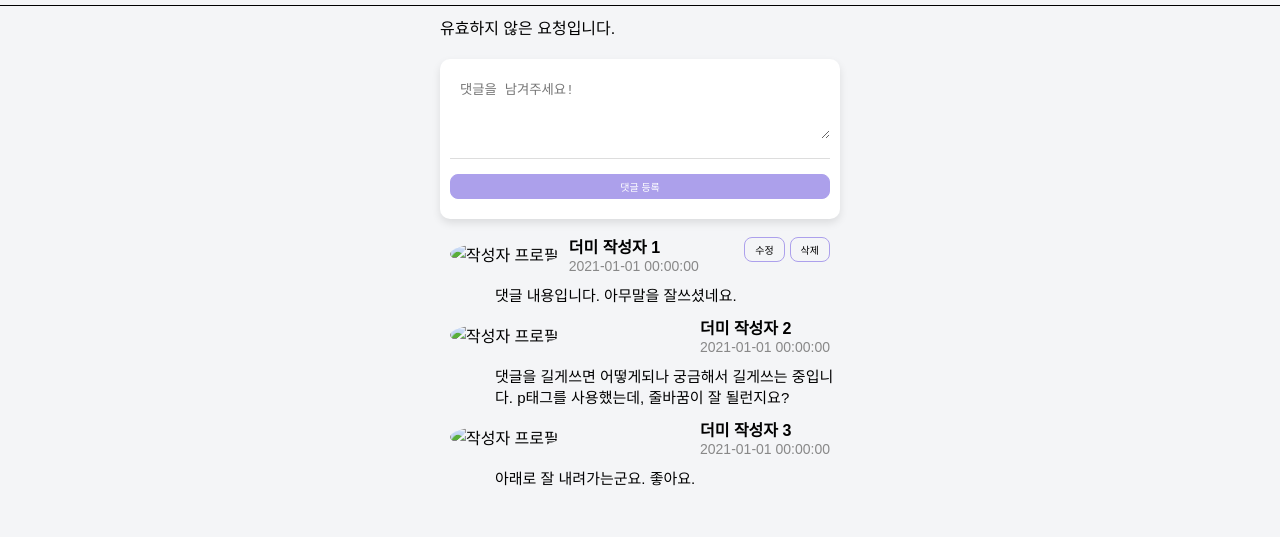
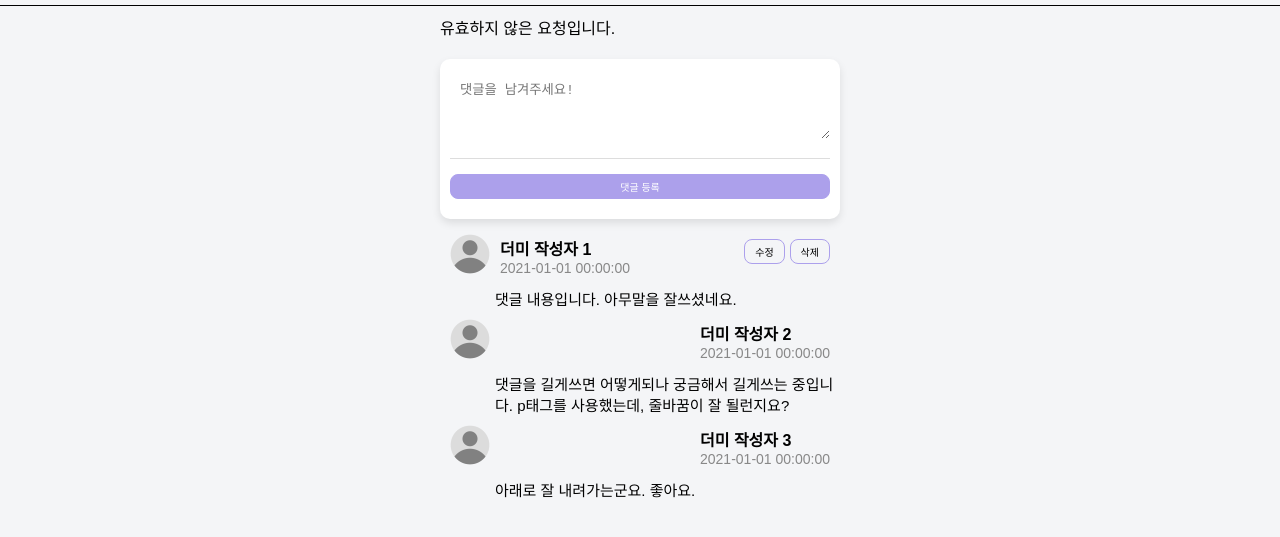
Before and after one commit to 100-hours-a-week/2-siena-eom-community-fe-1, a website: page html/post-show.html in a window 1280 px wide. Shown: the part 85-622 px from the top of the page. Drawn offline with Linux system fonts and the light colour scheme; no server answers; sample sign-in values are in the browser's storage.

Commit message:
[fix] rename image references in HTML

```diff
--- a/html/post-show.html
+++ b/html/post-show.html
@@ -32,7 +32,7 @@
             </div>
             <div class="post-info">
                 <div class="post-author">
-                    <img class="profile-icon2" src="../images/user.png" alt="작성자 프로필" />
+                    <img class="profile-icon2" src="../images/default-profile.png" alt="작성자 프로필" />
                 </div>
                 <div class="post-info-2">
                     <span class="author-name">더미 작성자 1</span>
@@ -88,7 +88,7 @@
 
                 <div class="comment-item">
                     <div class="comment-author">
-                        <img class="profile-icon2" src="../images/imessage.png" alt="작성자 프로필" />
+                        <img class="profile-icon2" src="../images/default-profile.png" alt="작성자 프로필" />
                     </div>
                     <div class="comment-item-2">
                         <span class="author-name">더미 작성자 1</span>
@@ -105,7 +105,7 @@
 
                 <div class="comment-item">
                     <div class="comment-author">
-                        <img class="profile-icon2" src="../images/imessage.png" alt="작성자 프로필" />
+                        <img class="profile-icon2" src="../images/default-profile.png" alt="작성자 프로필" />
                     </div>
                     <div class="comment-item-2">
                         <span class="author-name">더미 작성자 2</span>
@@ -119,7 +119,7 @@
 
                 <div class="comment-item">
                     <div class="comment-author">
-                        <img class="profile-icon2" src="../images/imessage.png" alt="작성자 프로필" />
+                        <img class="profile-icon2" src="../images/default-profile.png" alt="작성자 프로필" />
                     </div>
                     <div class="comment-item-2">
                         <span class="author-name">더미 작성자 3</span>
```
